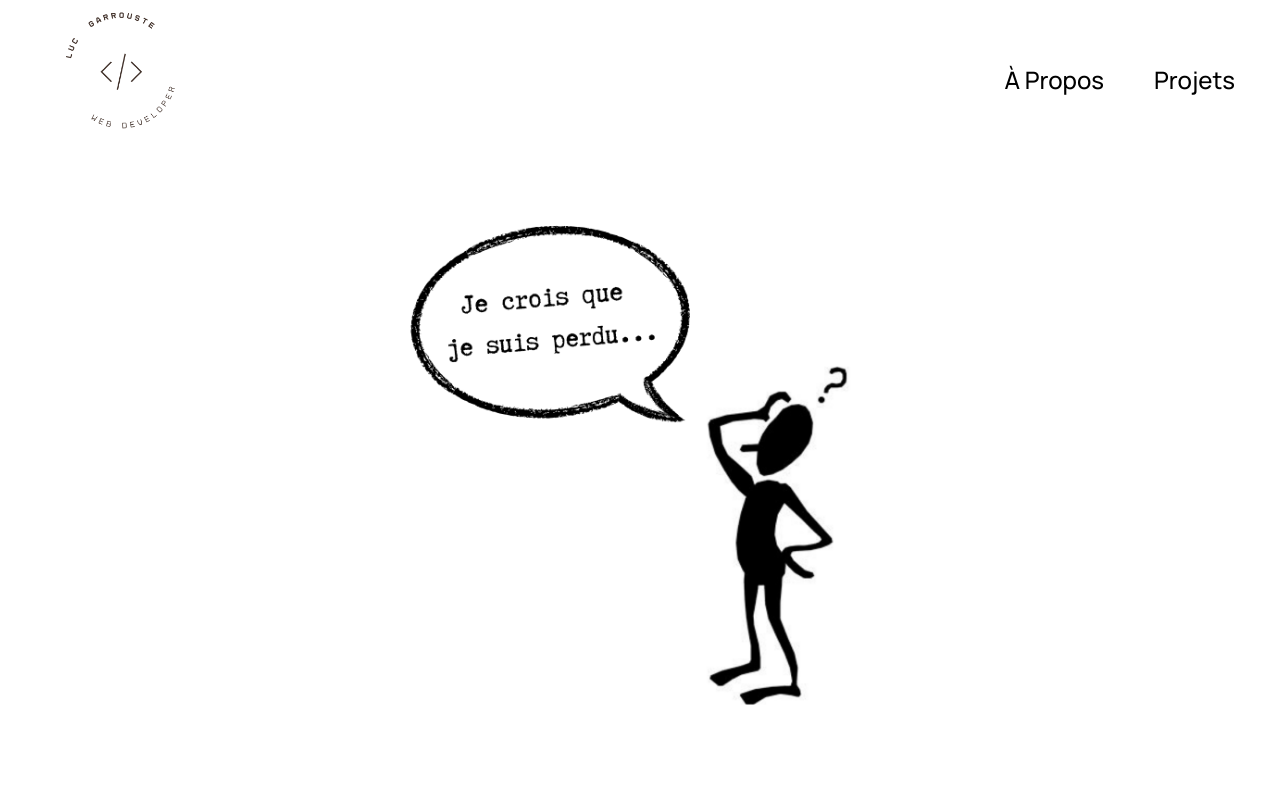
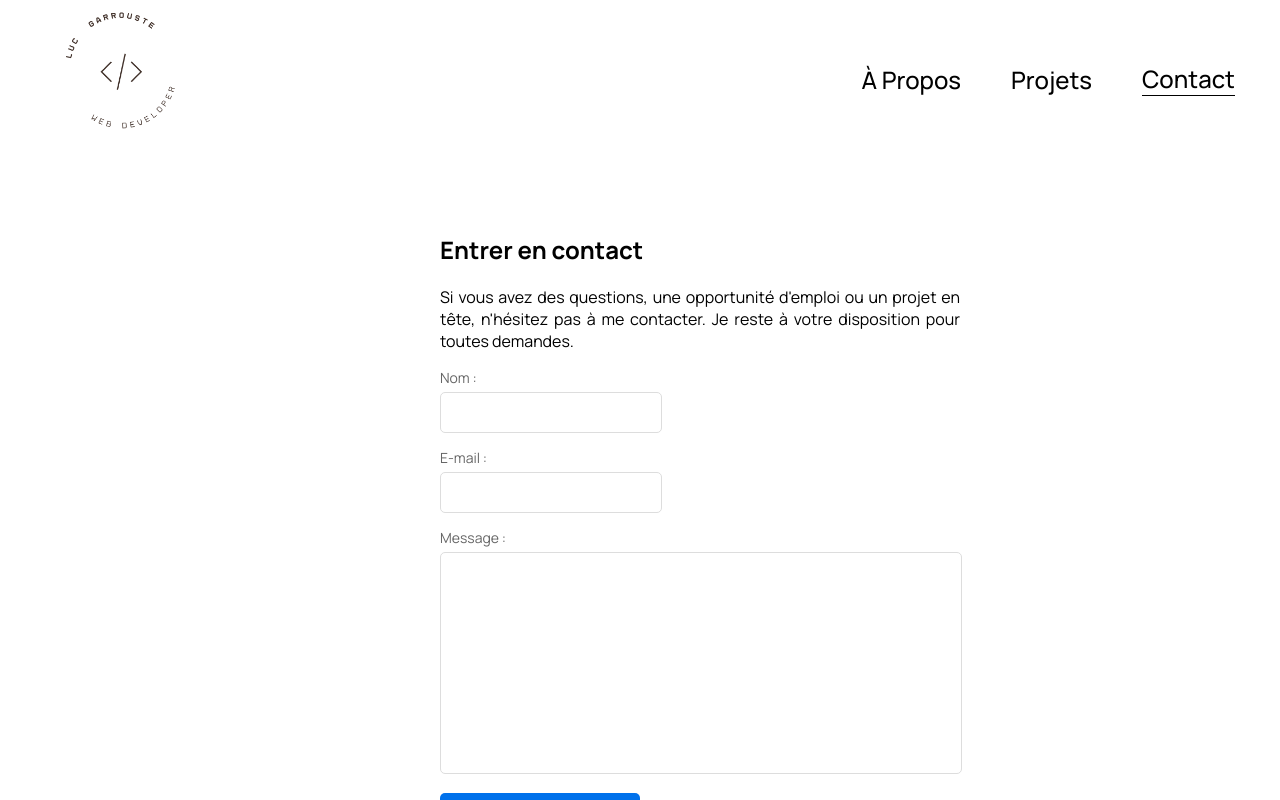
Before and after one commit to LuckyProut/Portfolio, a React (Create React App) app: page /Contact in a window 1280 px wide. Shown: the top 800 px of the page. Built offline with nearby package versions, Linux system fonts and the light colour scheme.

Commit message:
add contact page

```diff
--- a/src/Router.jsx
+++ b/src/Router.jsx
@@ -5,6 +5,7 @@ import Home from './pages/Home/Home';
 import About from './pages/About/About';
 import NotFound from './pages/NotFound/NotFound';
 import Projet from './pages/Projet/Projet';
+import Contact from './pages/Contact/Contact';
 
 const AppRouter = () => {
   return (
@@ -15,6 +16,7 @@ const AppRouter = () => {
           <Route path="/about" element={<About />} />
           <Route path="*" element={<NotFound />} />
           <Route path="/Projet/:id" element={<Projet />} />
+          <Route path="/Contact" element={<Contact />} />
         </Routes>
       </Layout>
     </Router>
--- a/src/components/form/form.jsx
+++ b/src/components/form/form.jsx
@@ -9,7 +9,8 @@ function ContactForm() {
         method="POST"
         style={{ maxWidth: "400px", margin: "0 auto" }}
       >
-        <h2>Une question?</h2>
+        <h2>Entrer en contact</h2>
+        <p className='form__text__description'>Si vous avez des questions, une opportunité d'emploi ou un projet en tête, n'hésitez pas à me contacter. Je reste à votre disposition pour toutes demandes.</p>
         <label htmlFor="name">Nom :</label>
         <input className='info__input' type="text" id="name" name="name" required />
             <br />
--- a/src/components/header/header.jsx
+++ b/src/components/header/header.jsx
@@ -10,6 +10,7 @@ function Header() {
             <nav>
                 <NavLink to="/About" className="header__container__site lien-menu">À Propos</NavLink>
                 <NavLink to="/" className="header__container__site lien-menu">Projets</NavLink>
+                <NavLink to="/Contact" className="header__container__site lien-menu">Contact</NavLink>
             </nav>
         </header>
     );
--- a/src/pages/About/About.jsx
+++ b/src/pages/About/About.jsx
@@ -8,7 +8,6 @@ import reactIMG from  '../../img/react.webp'
 import nosqlIMG from  '../../img/NoSql.png'
 import jsIMG from  '../../img/js.webp'
 import '../../style/about.scss';
-import ContactForm from '../../components/form/form';
 
 
 const About = () => {
@@ -57,7 +56,7 @@ const About = () => {
           <img src={nosqlIMG} alt='logo NoSQL'></img>
           <p className='competence__name'>NoSQL</p>
         </div>
-        </div><ContactForm /></>
+        </div></>
     );
   };
 
--- /dev/null
+++ b/src/pages/Contact/Contact.jsx
@@ -0,0 +1,13 @@
+import React from 'react';
+import ContactForm from '../../components/form/form';
+import '../../style/contact.scss';
+
+const Contact = () => {
+    return(
+        <div className='contact__page'>
+    <ContactForm />
+        </div>
+    );
+}
+
+export default Contact;
--- a/src/style/card.scss
+++ b/src/style/card.scss
@@ -5,7 +5,7 @@
   text-decoration: none;
 
   @include tablet {
-    width: 384px;
+    width: 375px;
   }
 
   @include mobile {
--- /dev/null
+++ b/src/style/contact.scss
@@ -0,0 +1,23 @@
+@import 'variables';
+@import 'mixin';
+
+.contact__page {
+    display: flex;
+    justify-content: center;
+    align-items: center;
+    margin-top: 100px;
+    margin-bottom: 100px;
+    @include tablet {
+        width: 100%;
+        gap: 30px;
+      }
+    @include mobile {
+      flex-direction: column;
+      gap: 50px;
+      margin-top: 50px;
+      margin-bottom: 50px;
+      margin-left: 20px;
+      justify-content: center;
+    }
+
+  }
--- a/src/style/form.scss
+++ b/src/style/form.scss
@@ -1,12 +1,5 @@
 @import 'variables';
 @import 'mixin';
-
-.form__container {
-    display: flex;
-    justify-content: center;
-    align-items: center;
-  }
-
 
 
 .form__container h2 {
@@ -32,8 +25,11 @@
     font-size: 14px;
     font-family: $font-family;
     transition: border-color 0.3s;
+    @include tablet {
+      width: 100%;
+    }
     @include mobile {
-      width: 100%;
+      width: 80%;
     }
 
   }
@@ -47,7 +43,7 @@
     font-family: $font-family;
   }
 
-  .form-container button {
+  .form__container button {
     width: 200px;
     padding: 10px 15px;
     background-color: #0071EB;
@@ -60,16 +56,37 @@
     font-family: $font-family;
   }
 
-  .form-container button:hover {
+  .form__container button:hover {
     background-color: #0056b3;
   }
 
   .info__input {
     width: 200px;
+    @include mobile {
+      width: 100%;
+      gap: 30px;
+    }
   }
 
   .info__message {
     width: 500px;
     height: 200px;
     resize: none;
+    @include mobile {
+      width: 100%;
+      gap: 30px;
+    }
   }
+
+  .form__text__description {
+    font-family: $font-family;
+    width: 520px;
+    text-align: justify;
+    @include tablet {
+      width: 100%;
+    }
+    @include mobile {
+      width: 90%;
+      gap: 30px;
+    }
+  }
```
Also changed, not shown: src/style/cardarray.scss (+7 -0 lines).
